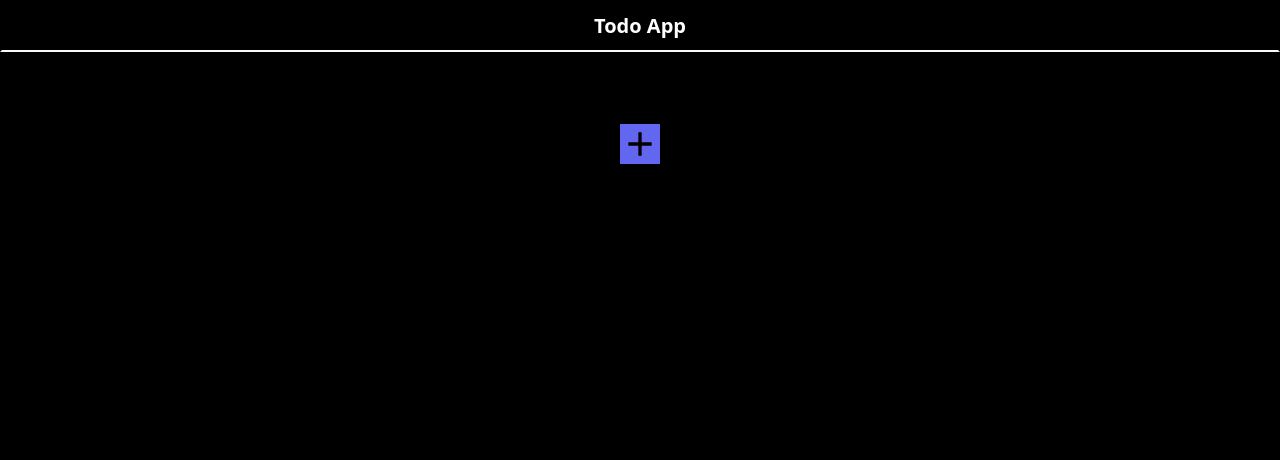
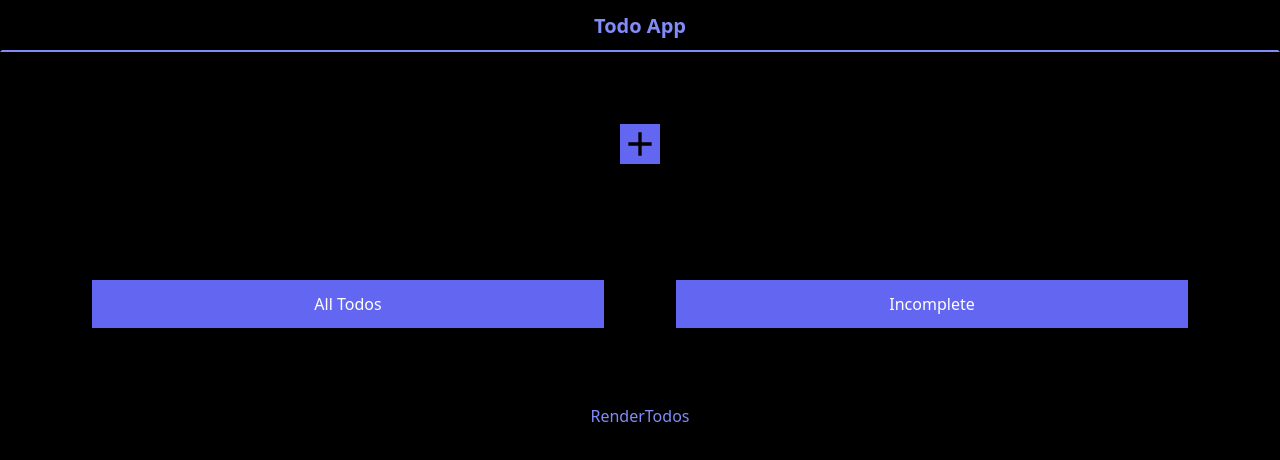
Before and after one commit to deepak-fletcher/TODONATOR, a React (Create React App) app: page / in a window 1280 px wide. Shown: the top 460 px of the page. Built offline with nearby package versions, Linux system fonts and the light colour scheme.

Commit message:
Added Filter butoons

```diff
--- a/src/Components/FilterButtons.js
+++ b/src/Components/FilterButtons.js
@@ -0,0 +1,26 @@
+import React, { useEffect, useState } from 'react'
+import RenderTodos from './RenderTodos';
+
+const FilterButtons = (props) => {
+  const [items, setItems] = useState([])
+  useEffect(() => {
+    setItems(props.todos);
+    console.log(items);
+  },[props.todos]);
+
+  return (
+    <div>
+        <div class="flex p-10 place-content-center">
+            <div class="hover:cursor-pointer hover:bg-indigo-400 text-white flex-auto bg-indigo-500 pl-5 pr-5 pt-3 pb-3  m-9 max-w-lg">
+                All Todos
+            </div>
+            <div class="hover:cursor-pointer hover:bg-indigo-400 text-white flex-auto bg-indigo-500 pl-5 pr-5 pt-3 pb-3  m-9 max-w-lg">
+                Incomplete
+            </div>
+        </div>
+        <RenderTodos></RenderTodos>
+    </div>
+  )
+}
+
+export default FilterButtons
--- a/src/Components/NavBar.js
+++ b/src/Components/NavBar.js
@@ -3,9 +3,9 @@ import React from 'react'
 const NavBar = () => {
   return (
         <div>
-            <nav class="bg-black px-2 sm:px-4 py-2.5 flex flex-row bg-black border-2 border-black border-b-stone-50">
+            <nav class="bg-black px-2 sm:px-4 py-2.5 flex flex-row bg-black border-2 border-black border-b-indigo-400">
 
-                <h1 class="text-white flex-auto text-xl font-bold">Todo App</h1>
+                <h1 class="text-indigo-400 flex-auto text-xl font-bold">Todo App</h1>
 
             </nav>
         </div>
--- a/src/Components/NewTodo.js
+++ b/src/Components/NewTodo.js
@@ -1,5 +1,8 @@
-import React, { useContext, useState } from "react";
+import React, { useEffect, useState } from "react";
 import { MdAdd, MdClose } from "react-icons/md";
+import FilterButtons from "./FilterButtons";
+
+
 const NewTodo = () => {
   const [show, setShow] = useState(false);
   const [items, setItems] = useState([
@@ -8,11 +11,15 @@ const NewTodo = () => {
     { id: 3, description: "Buy Food", state: true },
   ]);
   const [value, setValue] = useState("");
+
+
   const updateValue = (e) => {
     setValue(e.target.value);
     console.log(value);
     console.log(items);
   };
+
+
   const newValue = (e) => {
     e.preventDefault();
     if(value!=""){
@@ -23,8 +30,15 @@ const NewTodo = () => {
         setValue("")
     }
   };
+
+  useEffect(() => {
+    console.log("Re-Rendered")
+  },[items]);
+
+
   return (
-    <div class="h-100">
+    <div>
+    <div class="h-1/3">
       <button class="m-5 mt-9">
         {!show && (
           <MdAdd
@@ -43,7 +57,7 @@ const NewTodo = () => {
         <div>
           <form class="p-1 m-1" onSubmit={newValue}>
             <input
-              class="w-2/6 ml-3 p-1"
+              class="w-2/6 ml-3 p-1 border-2 border-indigo-500"
               type="text"
               name="name"
               placeholder="Enter the TODO item"
@@ -58,6 +72,8 @@ const NewTodo = () => {
           </form>
         </div>
       )}
+      </div>
+    <FilterButtons todos={items}></FilterButtons>
     </div>
   );
 };
--- a/src/Components/RenderTodos.js
+++ b/src/Components/RenderTodos.js
@@ -0,0 +1,9 @@
+import React from 'react'
+
+const RenderTodos = () => {
+  return (
+    <div class="text-indigo-400">RenderTodos</div>
+  )
+}
+
+export default RenderTodos
```
